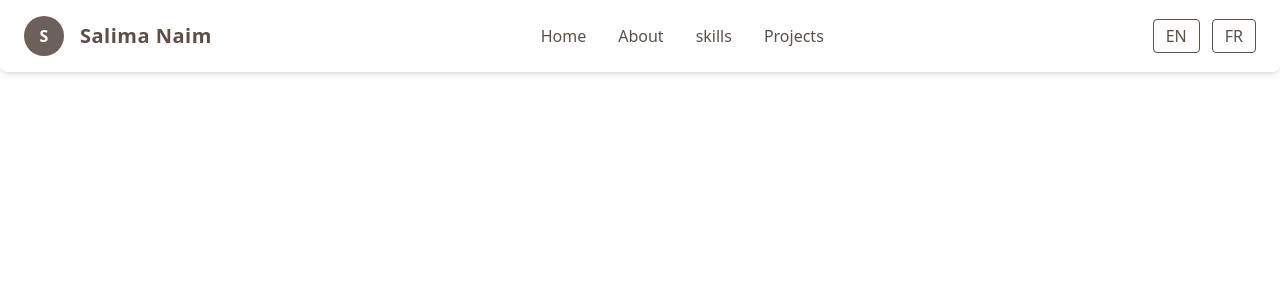
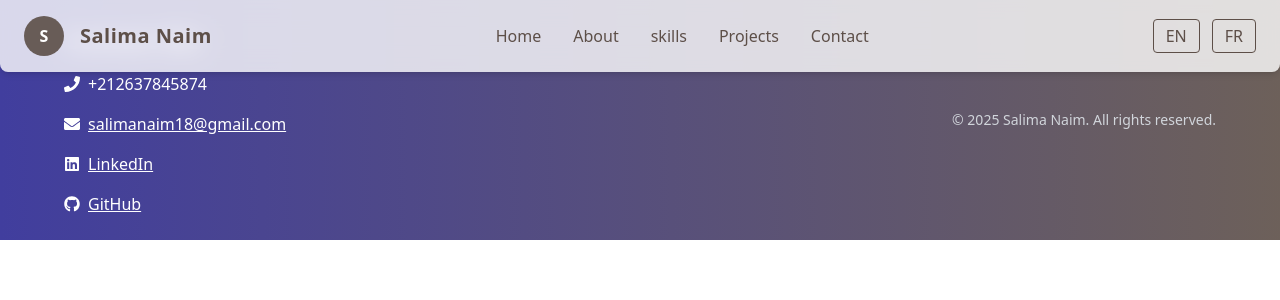
Before and after one commit to SALimanaim18/My-Portfolio, a React (Create React App) app: page /#/contact in a window 1280 px wide. Shown: the top 300 px of the page. Built offline with nearby package versions, Linux system fonts and the light colour scheme.

Commit message:
Update portfolio

```diff
--- a/src/App.js
+++ b/src/App.js
@@ -5,6 +5,7 @@ import Home from './pages/Home';
 import About from './pages/About';
 import Skills from './pages/Skills';
 import Projects from './pages/Projects';
+import Contact from './pages/Contact';
 import ProjectsPage from './pages/projects-page';
 import ScrollToTop from "./components/ScrollToTop";
 
@@ -19,6 +20,7 @@ function App() {
         <Route path="/skills" element={<Skills />} />
         <Route path="/projects" element={<Projects />} />
         <Route path="/projects-page" element={<ProjectsPage />} />
+         <Route path="/contact" element={<Contact />} />
       </Routes>
    </HashRouter>
   );
--- a/src/components/Navbar.js
+++ b/src/components/Navbar.js
@@ -20,6 +20,8 @@ export default function Navbar() {
           <HashLink smooth to="/#about">{t('navbar.about')}</HashLink>
           <HashLink smooth to="/#skills">{t('navbar.skills')}</HashLink>
           <Link to="/projects-page">{t('navbar.projects')}</Link>
+          <HashLink smooth to="/#contact">{t('navbar.contact')}</HashLink>
+
         </div>
 
         <div className="flex items-center gap-3">
@@ -37,6 +39,8 @@ export default function Navbar() {
           <HashLink smooth to="/#about">{t('navbar.about')}</HashLink>
           <HashLink smooth to="/#skills">{t('navbar.skills')}</HashLink>
           <Link to="/projects-page">{t('navbar.projects')}</Link>
+          <HashLink smooth to="/#contact">{t('navbar.contact')}</HashLink>
+
         </div>
       )}
     </header>
--- a/src/locales/en/translation.json
+++ b/src/locales/en/translation.json
@@ -32,7 +32,7 @@
 
   "project": {
     "title": "Projects",
-    "description": "I have developed several web and mobile applications, showcasing my skills in front-end, back-end, and database development.",
+"description": "I have designed and developed multiple web and mobile applications, demonstrating strong expertise in front-end frameworks, back-end architectures, and database management. My work involves building responsive and user-friendly interfaces, implementing efficient server-side logic, and ensuring data integrity and security. Through these projects, I have gained extensive experience in full-stack development, API integration, and deploying applications in real-world environments, consistently delivering high-quality, maintainable, and scalable solutions.",
     "cta": "See more"
   },
   "projects": {
@@ -102,5 +102,13 @@
 
     }
   ]
+},
+"contact": {
+  "title": "Contact Me",
+  "phone": "Phone",
+  "email": "Email",
+  "linkedin": "LinkedIn",
+  "github": "GitHub"
 }
+
 }
--- a/src/locales/fr/translation.json
+++ b/src/locales/fr/translation.json
@@ -14,7 +14,8 @@
   },
   "about": {
     "title": "À propos de moi",
-    "description": "Actuellement en 5ᵉ année d'ingénierie Informatique et Réseaux à l'EMSI Casablanca, et en cours de la préparation de mon diplôme d'ingénieur, motivée et rigoureuse, avec une expérience pratique dans la conception d’applications full-stack, la conception de bases de données relationnelles et la résolution de problèmes complexes. Je suis également en cours de développement de mes compétences en IA et DevOps. J’aime apprendre de nouvelles technologies et travailler en équipe. Mon objectif est de contribuer à des projets à fort impact tout en développant continuellement mes compétences techniques et professionnelles.",    "quickFacts": {
+    "description": "Actuellement en 5ᵉ année d'ingénierie Informatique et Réseaux à l'EMSI Casablanca, et en cours de la préparation de mon diplôme d'ingénieur, motivée et rigoureuse, avec une expérience pratique dans la conception d’applications full-stack, la conception de bases de données relationnelles et la résolution de problèmes complexes. Je suis également en cours de développement de mes compétences en IA et DevOps. J’aime apprendre de nouvelles technologies et travailler en équipe. Mon objectif est de contribuer à des projets à fort impact tout en développant continuellement mes compétences techniques et professionnelles.",
+    "quickFacts": {
       "school": "EMSI Casablanca",
       "diploma": "Développeuse Full Stack Web, ISGI, 2023",
       "baccalaureate": "Scientifique, Mention Très Bien, 2021",
@@ -32,7 +33,7 @@
   },
   "project": {
     "title": "Projets",
-    "description": "J'ai réalisé plusieurs applications web et mobiles, mettant en avant mes compétences en développement front-end, back-end et bases de données.",
+"description": "J'ai conçu et développé plusieurs applications web et mobiles, démontrant une solide expertise dans les frameworks front-end, les architectures back-end et la gestion de bases de données. Mon travail inclut la création d'interfaces réactives et conviviales, la mise en œuvre de logiques serveur efficaces et l'assurance de l'intégrité et de la sécurité des données. À travers ces projets, j'ai acquis une expérience approfondie en développement full-stack, intégration d'API et déploiement d'applications dans des environnements réels, en livrant systématiquement des solutions de haute qualité, maintenables et évolutives.",
     "cta": "Voir plus"
   },
   "projects": {
@@ -43,49 +44,64 @@
         "name": "Application Web de Transfusion Sanguine",
         "technologies": "React, Spring Boot, Thymeleaf, Oracle",
         "description": "Développement du front office avec React.js pour gérer l'interface utilisateur et faciliter la communication avec l'API backend. Création d'une API REST avec Spring Boot pour gérer les dons et demandes de sang, y compris l'authentification et la gestion des utilisateurs. Mise en place du back office avec Spring Boot et Thymeleaf pour administrer les données des donneurs et des demandeurs.",
-      "github": "https://github.com/SALimanaim18/BloodConnectApp"
-
+        "github": "https://github.com/SALimanaim18/BloodConnectApp",
+        "mediaType": "video",
+        "mediaUrl": "/videos/BloodConnect.mp4"
       },
       {
         "name": "Application Mobile de Suivi des Absences",
         "technologies": "Java",
         "description": "Développement d'une application mobile pour suivre les absences des étudiants dans notre établissement.",
-      "github": "https://github.com/SALimanaim18/EmsiSmartPresence"
-
+        "github": "https://github.com/SALimanaim18/EmsiSmartPresence",
+        "mediaType": "video",
+        "mediaUrl": "/videos/EmsiSmartPresence.mp4"
       },
       {
         "name": "Site Web de Courtage Automobile",
         "technologies": "Django, Python, HTML/CSS, JavaScript",
         "description": "Création d'une plateforme sécurisée reliant les acheteurs et les vendeurs de voitures.",
-      "github": "https://github.com/SALimanaim18/CarApp"
-
+        "github": "https://github.com/SALimanaim18/CarApp",
+        "mediaType": "images",
+        "mediaUrls": [
+          "/images/Cardealer1.png",
+          "/images/Cardealer3.png",
+          "/images/Cardealer4.png",
+          "/images/Cardealer5.png",
+          "/images/Cardealer6.png",
+          "/images/Cardealer7.png",
+          "/images/Cardealer8.png",
+          "/images/Cardealer9.png",
+          "/images/Cardealer10.png"
+        ]
       },
       {
         "name": "Application Web de Gestion de Stock",
         "technologies": "PHP, MySQL, JavaScript",
         "description": "Développement d'une solution pour gérer les stocks, les ventes et les commandes pour les petites entreprises.",
-      "github": "https://github.com/SALimanaim18/"
-
-
+        "github": "https://github.com/SALimanaim18/",
+        "mediaType": "video",
+        "mediaUrl": "/videos/StockSens.mp4"
       },
       {
         "name": "Application de Gestion de Comptes Bancaires",
         "technologies": "C++",
         "description": "Programmation d'un système sécurisé de gestion de comptes bancaires avec calcul des intérêts et gestion des transactions.",
         "github": "https://github.com/SALimanaim18/"
-
-
       },
       {
         "name": "Application de Chat",
         "technologies": "Spring Boot, Angular, Firebase",
         "description": "Création d'une application de chat en temps réel avec Spring Boot et Angular. Gestion des utilisateurs, des messages et de la connectivité en temps réel.",
         "github": "https://github.com/SALimanaim18/ChatApp"
-
+      }
+    ]
+  },
+  "contact": {
+  "title": "Contactez-moi",
+  "phone": "Téléphone",
+  "email": "Email",
+  "linkedin": "LinkedIn",
+  "github": "GitHub"
+}
 
 }
-  ]
-}
-
-
-}
--- /dev/null
+++ b/src/pages/Contact.js
@@ -0,0 +1,58 @@
+import React from 'react';
+import { useTranslation } from 'react-i18next';
+import { FaPhone, FaEnvelope, FaLinkedin, FaGithub } from 'react-icons/fa';
+
+export default function Footer() {
+  const { t } = useTranslation();
+
+  return (
+    <footer
+      id="contact" // <-- Ajoute cet id !
+      className="bg-gradient-to-r from-[#413e9eff] to-[rgba(93,79,72,0.9)] text-white py-6 px-6"
+    >
+      <div className="max-w-6xl mx-auto flex flex-col md:flex-row justify-between items-start md:items-center gap-8">
+        {/* Section contact */}
+        <div className="flex flex-col gap-4">
+          <h3 className="text-2xl font-bold">{t('contact.title')}</h3>
+          <div className="flex items-center gap-2">
+            <FaPhone className="text-white" />
+            <span>+212637845874</span>
+          </div>
+          <div className="flex items-center gap-2">
+            <FaEnvelope className="text-white" />
+            <a href="mailto:salimanaim18@gmail.com" className="underline hover:text-gray-300">
+              salimanaim18@gmail.com
+            </a>
+          </div>
+          <div className="flex items-center gap-2">
+            <FaLinkedin className="text-white" />
+            <a
+              href="https://www.linkedin.com/in/salima-naim-a9ab24317/"
+              target="_blank"
+              rel="noopener noreferrer"
+              className="underline hover:text-gray-300"
+            >
+              LinkedIn
+            </a>
+          </div>
+          <div className="flex items-center gap-2">
+            <FaGithub className="text-white" />
+            <a
+              href="https://github.com/SALimanaim18"
+              target="_blank"
+              rel="noopener noreferrer"
+              className="underline hover:text-gray-300"
+            >
+              GitHub
+            </a>
+          </div>
+        </div>
+
+        {/* Section copyright */}
+        <div className="text-gray-300 text-sm mt-6 md:mt-0">
+          &copy; {new Date().getFullYear()} Salima Naim. All rights reserved.
+        </div>
+      </div>
+    </footer>
+  );
+}
--- a/src/pages/Home.js
+++ b/src/pages/Home.js
@@ -5,6 +5,8 @@ import About from './About';
 import Skills from './Skills';
 import Projects from './Projects';
 import { Link } from 'react-router-dom';
+import Contact from './Contact';
+
 
 export default function Home() {
   const { t } = useTranslation();
@@ -61,12 +63,20 @@ export default function Home() {
 >
   {t('home.cta_projects')}
 </Link>
-            <a
-              href="#contact"
-              className="px-6 py-3 rounded-full btn-white border-blue-900 text-blue-900 border-2 font-semibold transform transition btn-2 btn-hover"
-            >
-              {t('home.cta_contact')}
-            </a>
+           <button
+  onClick={() => {
+    const contact = document.getElementById('contact');
+    if (contact) {
+      const yOffset = -80; // hauteur de la navbar
+      const y = contact.getBoundingClientRect().top + window.pageYOffset + yOffset;
+      window.scrollTo({ top: y, behavior: 'smooth' });
+    }
+  }}
+  className="px-6 py-3 rounded-full btn-white border-blue-900 text-blue-900 border-2 font-semibold transform transition btn-2 btn-hover"
+>
+  {t('home.cta_contact')}
+</button>
+
           </div>
         </div>
       </section>
@@ -75,6 +85,7 @@ export default function Home() {
       <About id="about" />
       <Skills id="skills" />
       <Projects id="projects" />
+      <Contact id="contact" />
     </>
   );
 }
--- a/src/pages/Projects.js
+++ b/src/pages/Projects.js
@@ -8,7 +8,7 @@ export default function Projects() {
   return (
     <section
       id="projects"
-      className="min-h-screen px-6 py-16 bg-white flex flex-col items-center justify-start relative"
+      className="min-h-screen  px-6 py-16 bg-white flex flex-col items-center justify-start relative"
     >
       {/* Titre */}
       <h2 className="text-4xl md:text-5xl font-extrabold text-[#413e9eff] mt-10 mb-6 relative inline-block animate-slide-up">
```
Lines whose indentation alone changed are shown as unchanged.
